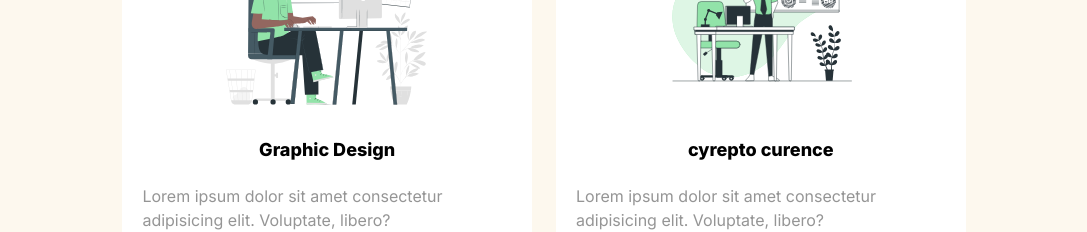
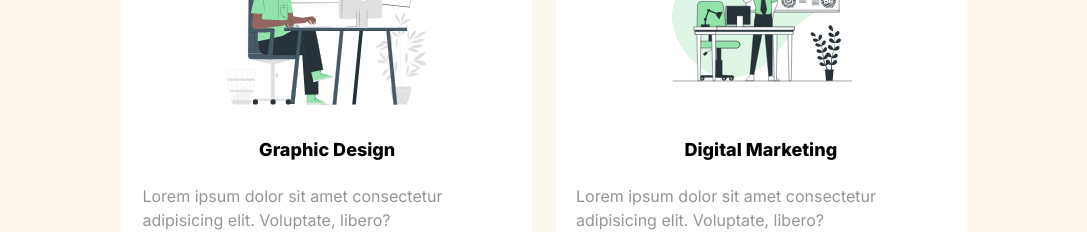
Before and after one commit to apdallamohamed/Building-e-learning-website-using-react.js, a React (Vite) app: page / in a window 1280 px wide. Shown: the part 2160-2392 px from the top of the page, without its empty margins (96-1183 px from the left). Built offline with nearby package versions, Linux system fonts and the light colour scheme.

Commit message:
Update Courses.jsx

```diff
--- a/src/components/Courses.jsx
+++ b/src/components/Courses.jsx
@@ -17,7 +17,7 @@ const Courses = () => {
         <CourseCard img={webImg} title="Web Development" />
         <CourseCard img={appImg} title="App Development" />
         <CourseCard img={graphicImg} title="Graphic Design" />
-        <CourseCard img={digitalImg} title="cyrepto curence" />
+        <CourseCard img={digitalImg} title="Digital Marketing" />
       </div>
     </div>
   );
```
